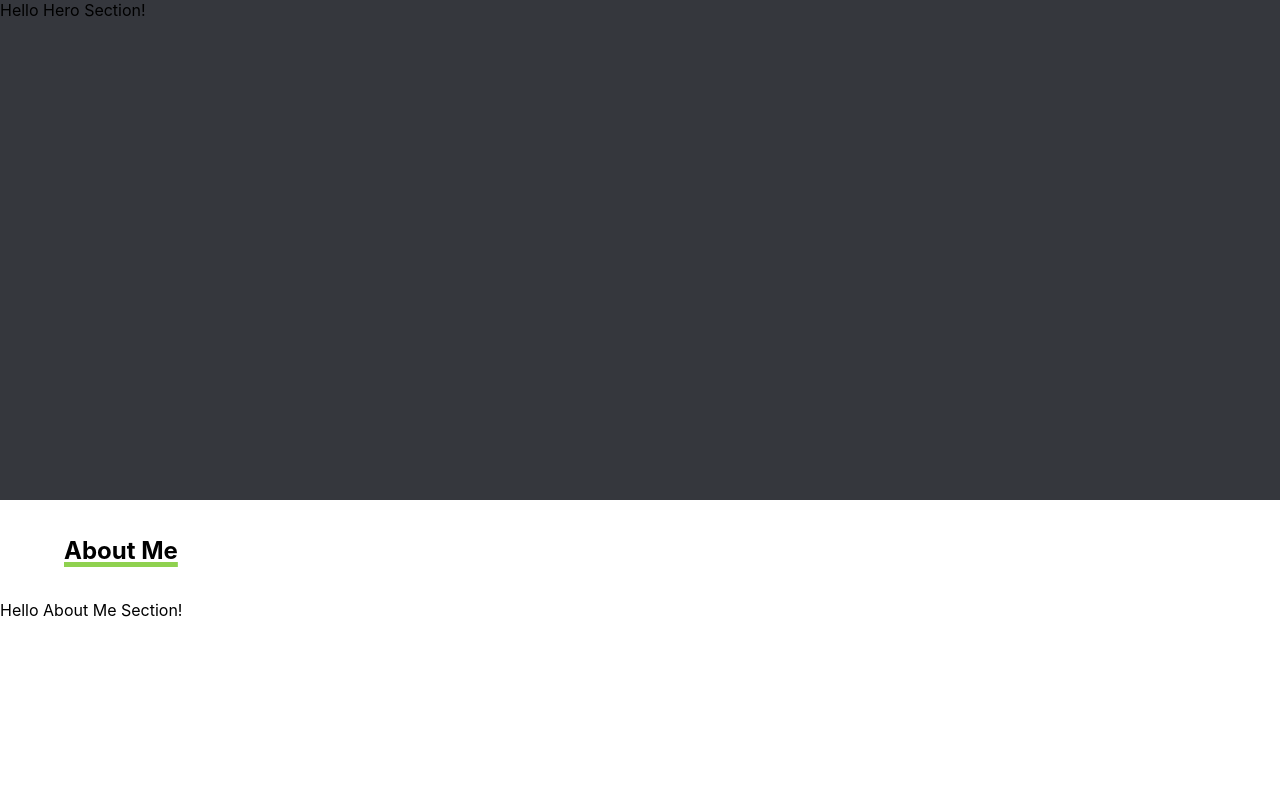
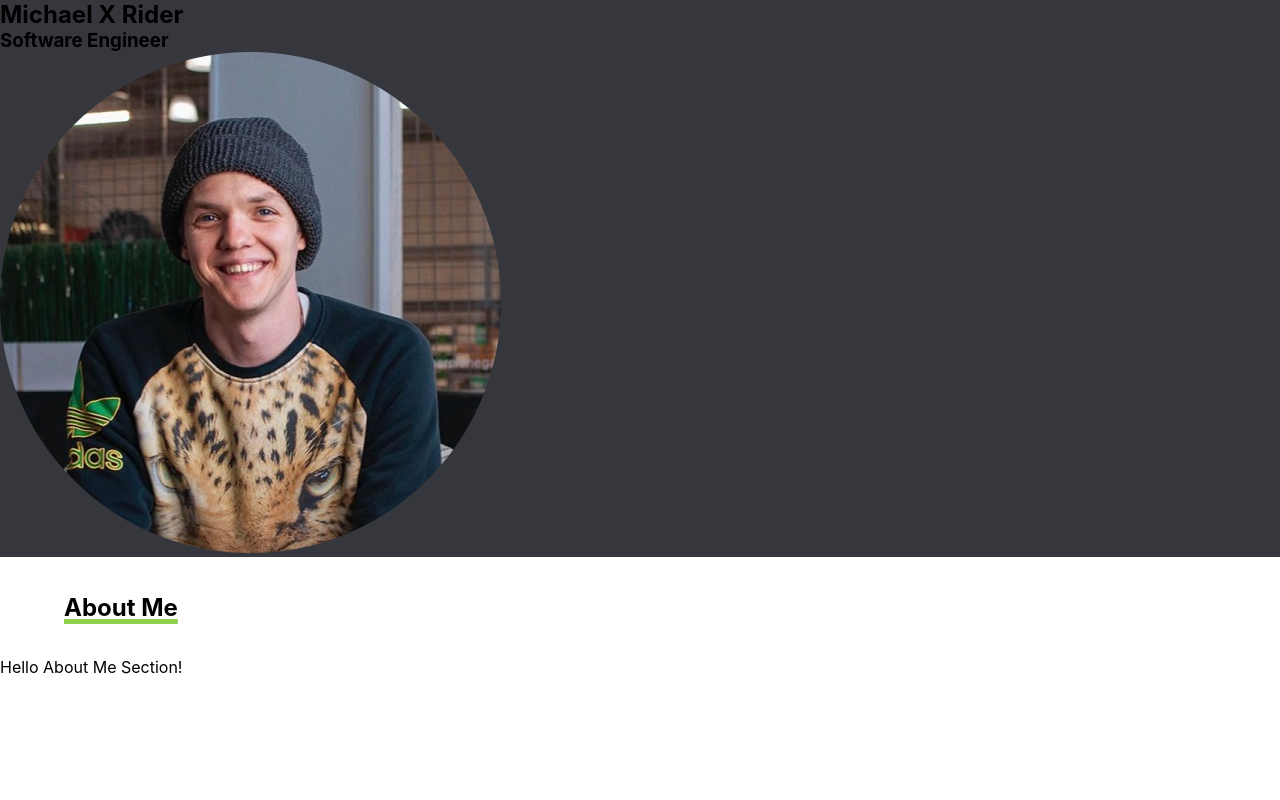
Before and after one commit to MikepdXRider/portfolio, a React (Create React App) app: page / in a window 1280 px wide. Shown: the top 800 px of the page. Built offline with nearby package versions, Linux system fonts and the light colour scheme.

Commit message:
renders basic hero section

```diff
--- a/src/App.tsx
+++ b/src/App.tsx
@@ -1,12 +1,21 @@
 import React from 'react';
 import './App.css';
 import Section from './components/Section/Section';
+import portrait from './assets/round-portrait.png';
 
 function App() {
   return (
     <main className="App">
       <Section darkMode={true}>
-        <p>Hello Hero Section!</p>
+        {/* return container*/}
+        <div>
+          {/* text container */}
+          <div>
+            <h1>Michael X Rider</h1>
+            <h3>Software Engineer</h3>
+          </div>
+          <img src={portrait} alt="Profile" />
+        </div>
       </Section>
       <Section title={'About Me'}>
         <p>Hello About Me Section!</p>
```
Also changed, not shown: src/assets/round-portrait.png (renamed from public/round-portrait.png).
